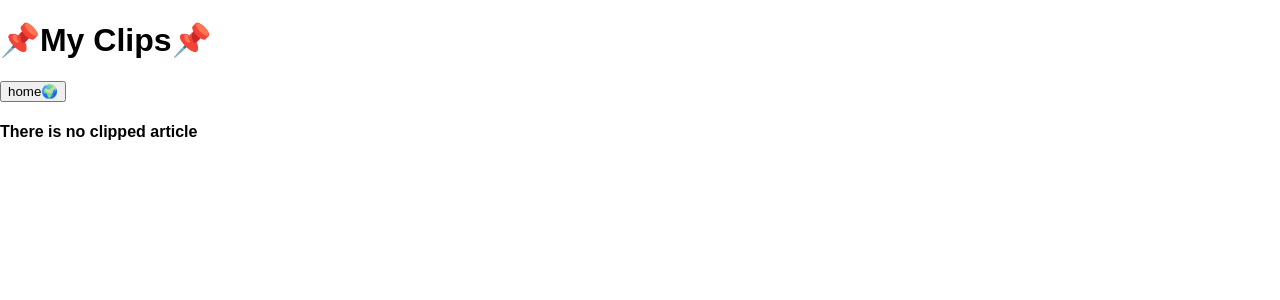
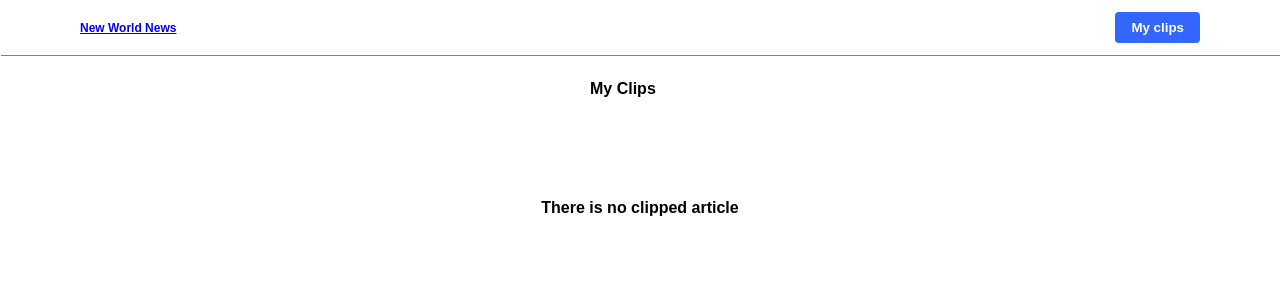
Before and after one commit to HarryA123/React-ToyProjects, a React (Create React App) app in the folder news/: page /clips in a window 1280 px wide. Shown: the top 300 px of the page. Built offline with nearby package versions, Linux system fonts and the light colour scheme.

Commit message:
feat: Create Clip scss files

```diff
--- a/news/src/Pages/Clip.js
+++ b/news/src/Pages/Clip.js
@@ -1,23 +1,25 @@
-import { Link } from 'react-router-dom';
-import { useSelector  }from 'react-redux';
-import Article from '../components/Article';
+import { useSelector } from "react-redux";
+import Article from "../components/Article";
+import NavBar from "../components/NavBar";
+import "../Styles/Clip.css";
 
 const Clip = () => {
-  const clips = useSelector(state=>state.clips)
-  console.log('clipped List: ',typeof(clips))
+  const clips = useSelector(state => state.clips);
+  console.log("clipped List: ", typeof clips);
 
   return (
-  <>
-    <h1>📌My Clips📌</h1>
+    <>
+      <NavBar />
+      <div className="PageTitle">My Clips</div>
+      <div className="Article_Container">
+        {clips.length === 0 ? (
+          <h4>There is no clipped article</h4>
+        ) : (
+          clips.map(ele => <Article key={ele._id} ele={ele} />)
+        )}
+      </div>
+    </>
+  );
+};
 
-    <Link to={'/'}><button>home🌍</button></Link>
-    <div>
-      {clips.length === 0 ? <h4>There is no clipped article</h4> : clips.map((ele) => (
-        <Article key={ele._id} ele={ele}/>
-      ))}
-    </div>
-  </>
-  )
-}
-
-export default Clip
+export default Clip;
--- /dev/null
+++ b/news/src/Styles/Clip.css
@@ -0,0 +1,5 @@
+.PageTitle {
+  width: 100px;
+  margin: 80px auto;
+  font-weight: bold;
+}/*# sourceMappingURL=Clip.css.map */
--- /dev/null
+++ b/news/src/Styles/Clip.scss
@@ -0,0 +1,7 @@
+@import "../Variables/Variables";
+
+.PageTitle {
+  width: 100px;
+  margin: 80px auto;
+  font-weight: bold;
+}
```
Also changed, not shown: 1 other file (tests, documents, lock files or other folders).
